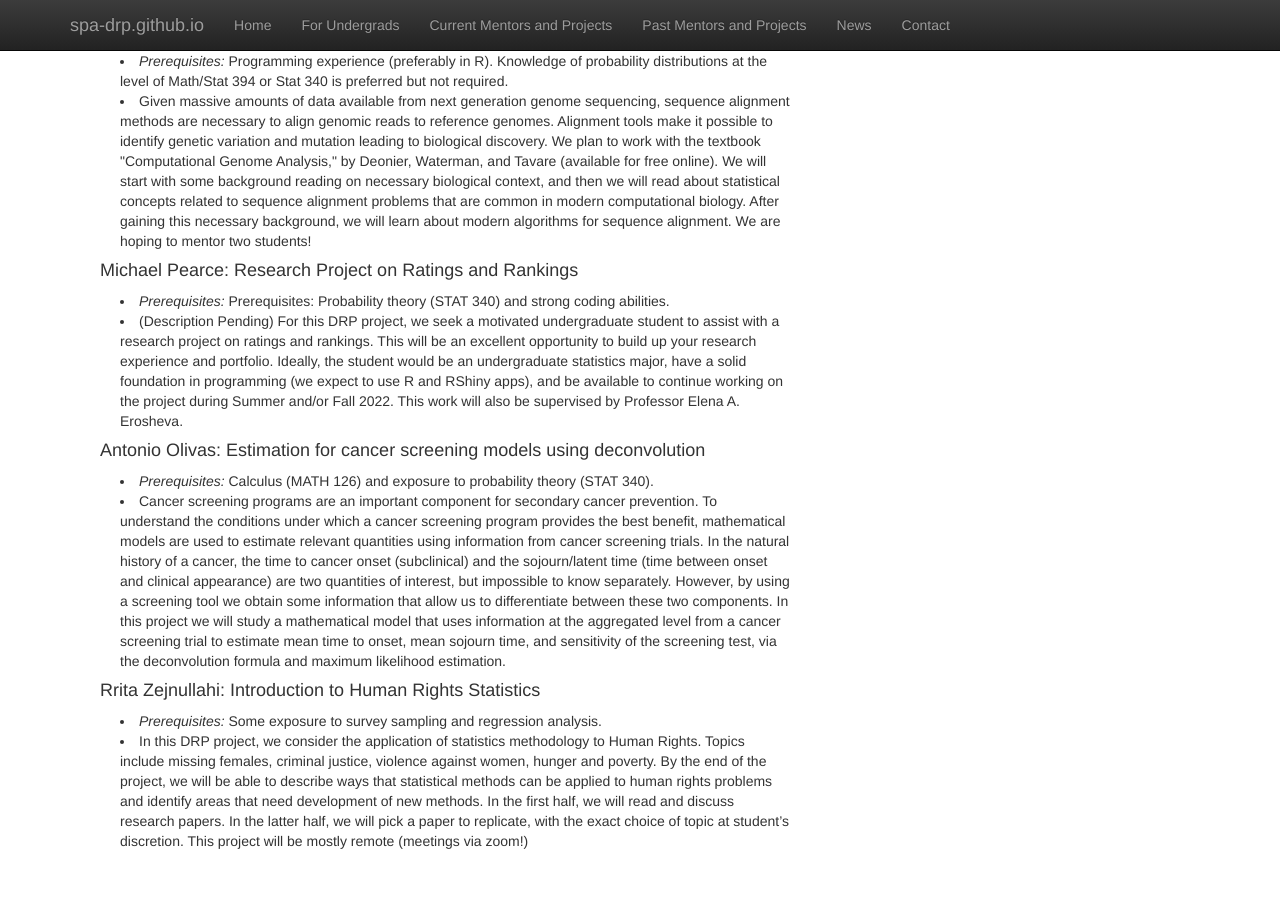
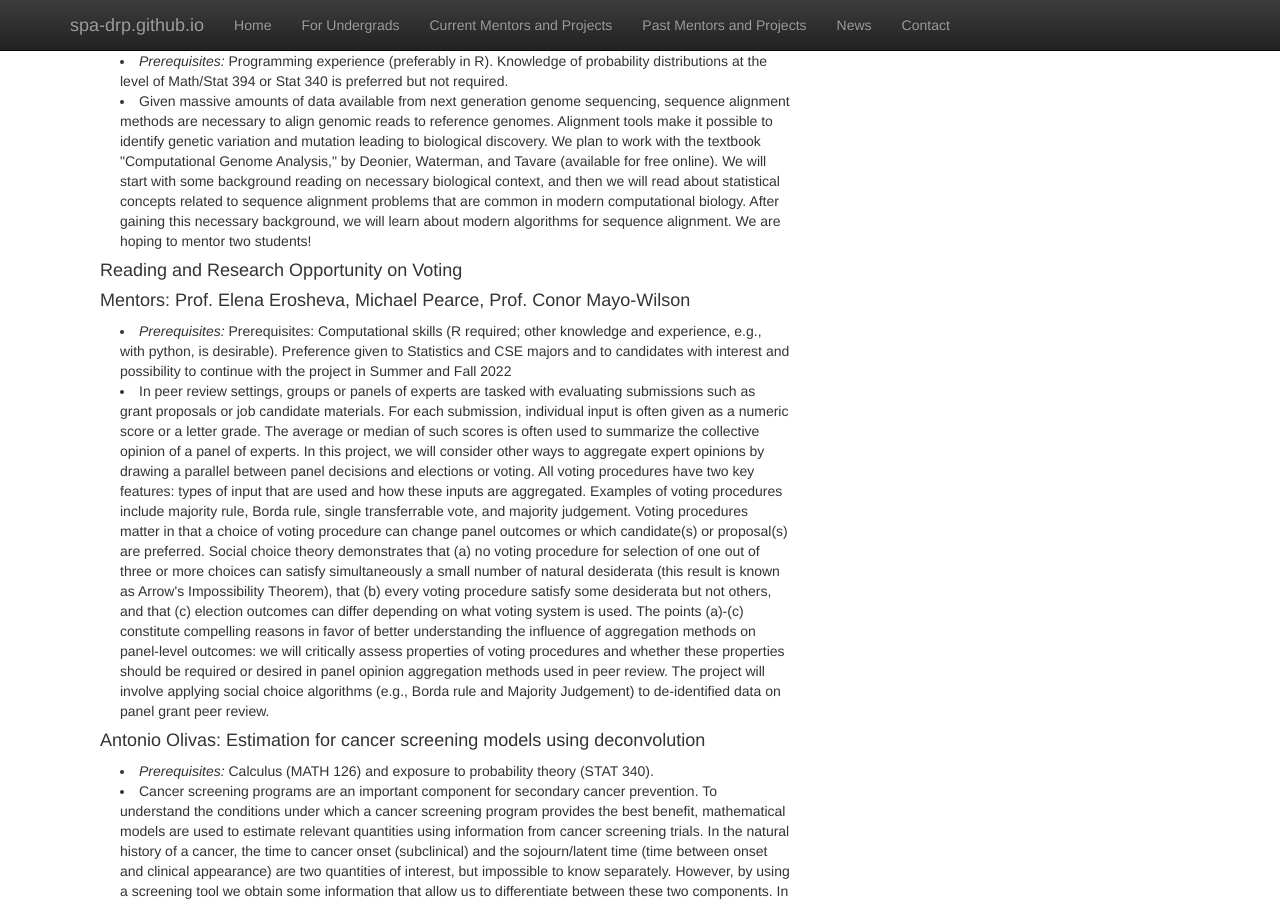
Before and after one commit to SPA-DRP/spa-drp.github.io, a Jekyll site: the page built from currentmentors.html, in a window 1280 px wide and 900 px high, scrolled down 602 px. Built offline with Jekyll 4.4.1, drawn with Linux system fonts in a browser that asks for light colours; nearby versions of some CDN libraries; library files that are not in the unit come from our copies; before the commit the page ends 1463 px from its top, so only the background shows below that.

Commit message:
michael project update

```diff
--- a/currentmentors.html
+++ b/currentmentors.html
@@ -43,13 +43,16 @@ We plan to work with the textbook "Computational Genome Analysis," by Deonier, W
   </li>
   </p>
 
-<h4> Michael Pearce: Research Project on Ratings and Rankings </h4>
+<h4> Reading and Research Opportunity on Voting </h4>
+<h4> Mentors: Prof. Elena Erosheva, Michael Pearce, Prof. Conor Mayo-Wilson </h4>
 <p class="content" style="padding:0px;margin:0px 20px 0px;">
       <li style="padding:0px;margin:0px 20px 0px;"> <i> Prerequisites: </i>
-Prerequisites: Probability theory (STAT 340) and strong coding abilities.
+Prerequisites: Computational skills (R required; other knowledge and experience, e.g., with python, is desirable). Preference given to Statistics and CSE majors and to candidates with interest and possibility to continue with the project in Summer and Fall 2022
   </li>
    <li style="padding:0px;margin:0px 20px 0px;">
-(Description Pending) For this DRP project, we seek a motivated undergraduate student to assist with a research project on ratings and rankings. This will be an excellent opportunity to build up your research experience and portfolio. Ideally, the student would be an undergraduate statistics major, have a solid foundation in programming (we expect to use R and RShiny apps), and be available to continue working on the project during Summer and/or Fall 2022. This work will also be supervised by Professor Elena A. Erosheva.
+In peer review settings, groups or panels of experts are tasked with evaluating submissions such as grant proposals or job candidate materials. For each submission, individual input is often given as a numeric score or a letter grade. The average or median of such scores is often used to summarize the collective opinion of a panel of experts. In this project, we will consider other ways to aggregate expert opinions by drawing a parallel between panel decisions and elections or voting.
+
+All voting procedures have two key features: types of input that are used and how these inputs are aggregated. Examples of voting procedures include majority rule, Borda rule, single transferrable vote, and majority judgement. Voting procedures matter in that a choice of voting procedure can change panel outcomes or which candidate(s) or proposal(s) are preferred. Social choice theory demonstrates that (a) no voting procedure for selection of one out of three or more choices can satisfy simultaneously a small number of natural desiderata (this result is known as Arrow's Impossibility Theorem), that (b) every voting procedure satisfy some desiderata but not others, and that (c) election outcomes can differ depending on what voting system is used. The points (a)-(c) constitute compelling reasons in favor of better understanding the influence of aggregation methods on panel-level outcomes: we will critically assess properties of voting procedures and whether these properties should be required or desired in panel opinion aggregation methods used in peer review. The project will involve applying social choice algorithms (e.g., Borda rule and Majority Judgement) to de-identified data on panel grant peer review.
   </li>
   </p>
 
```
